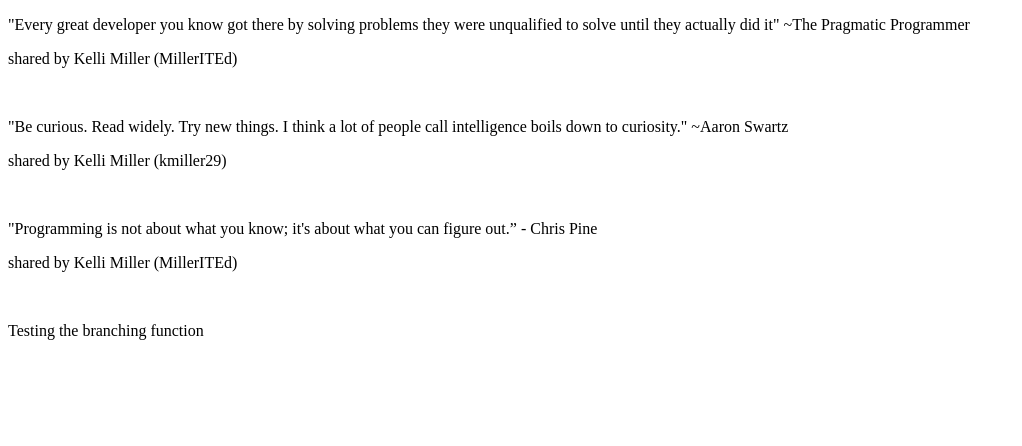
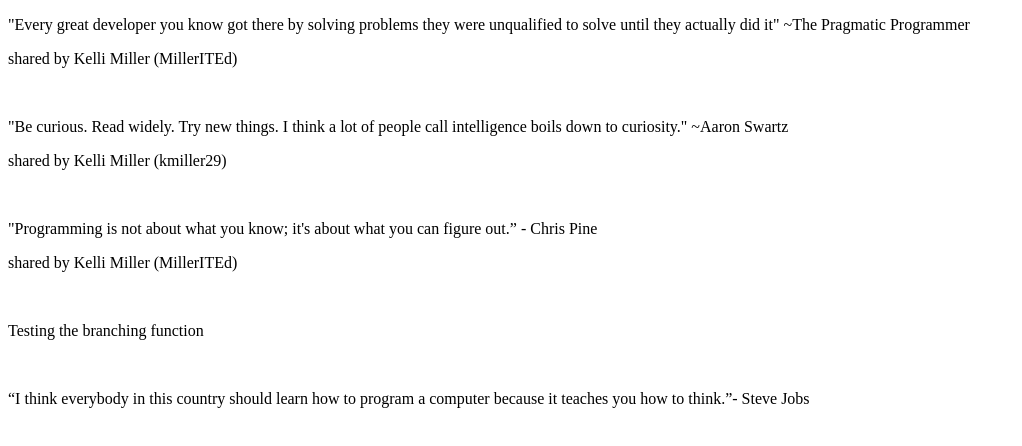
Before and after one commit to MillerITEd/CIS-119-GitCollab-Fall21, a website: page public_html/index.html in a window 1280 px wide. Shown: the whole page, without its empty margins (0-1022 px from the left). Drawn offline with Linux system fonts and the light colour scheme.

Commit message:
First commit

```diff
--- a/public_html/index.html
+++ b/public_html/index.html
@@ -36,6 +36,7 @@
 
             <p>Testing the branching function</p>
             <br>
+            <p>“I think everybody in this country should learn how to program a computer because it teaches you how to think.”- Steve Jobs</p>
 
         </div>
      </body>
```
